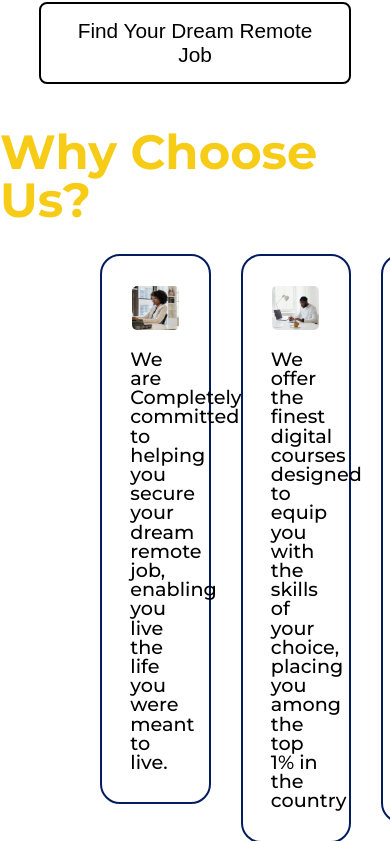
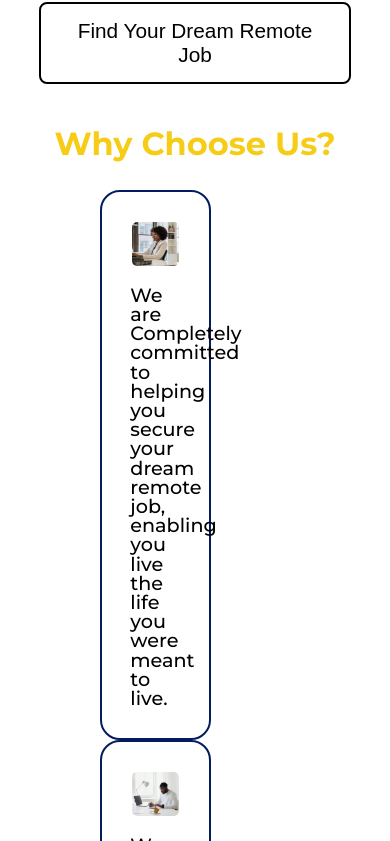
Before and after one commit to hanif1201/jobmingle, a React (Vite) app: page / in a window 390 px wide. Shown: the part 743-1584 px from the top of the page. Built offline with nearby package versions, Linux system fonts and the light colour scheme.

Commit message:
choose responsive design

```diff
--- a/src/components/Styles/Choose.css
+++ b/src/components/Styles/Choose.css
@@ -49,4 +49,15 @@
 }
 
 @media only screen and (max-width: 30rem) {
+  .choose {
+    display: flex;
+    flex-direction: column;
+    justify-content: space-around;
+    padding: 20px 100px;
+  }
+
+  .choose__section__title {
+    font-size: 2rem;
+    font-weight: 600;
+  }
 }
```
